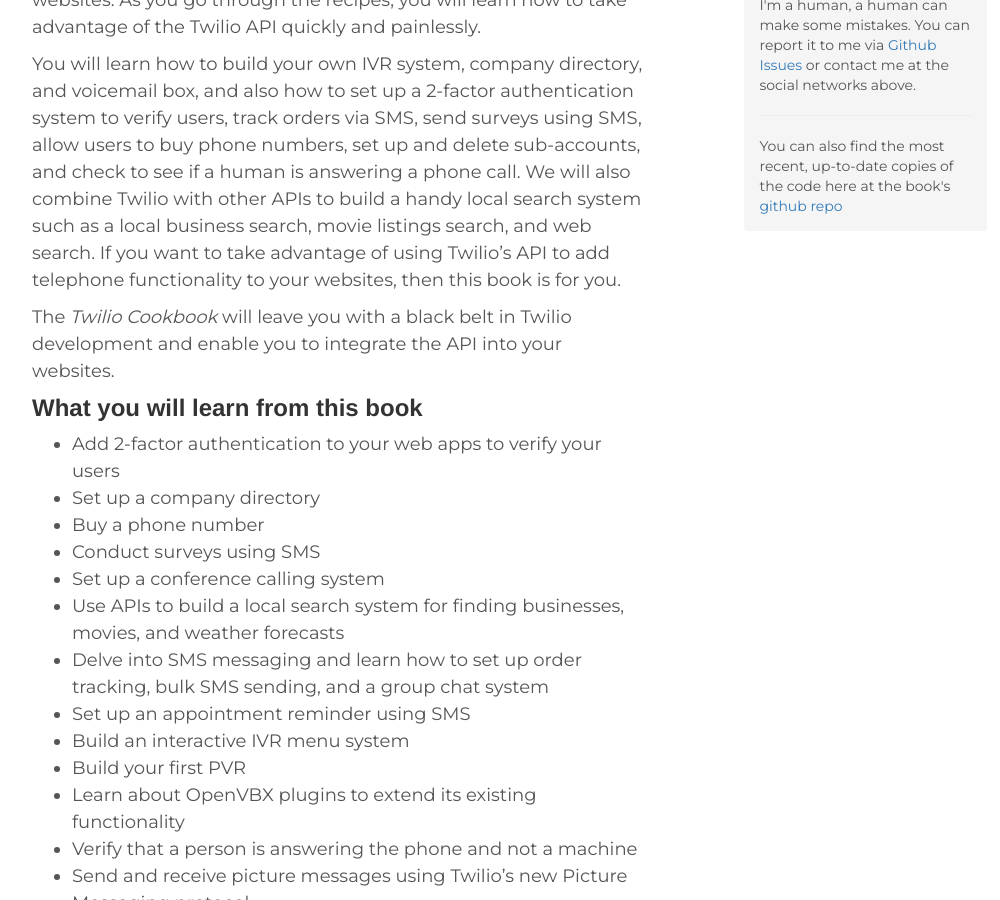
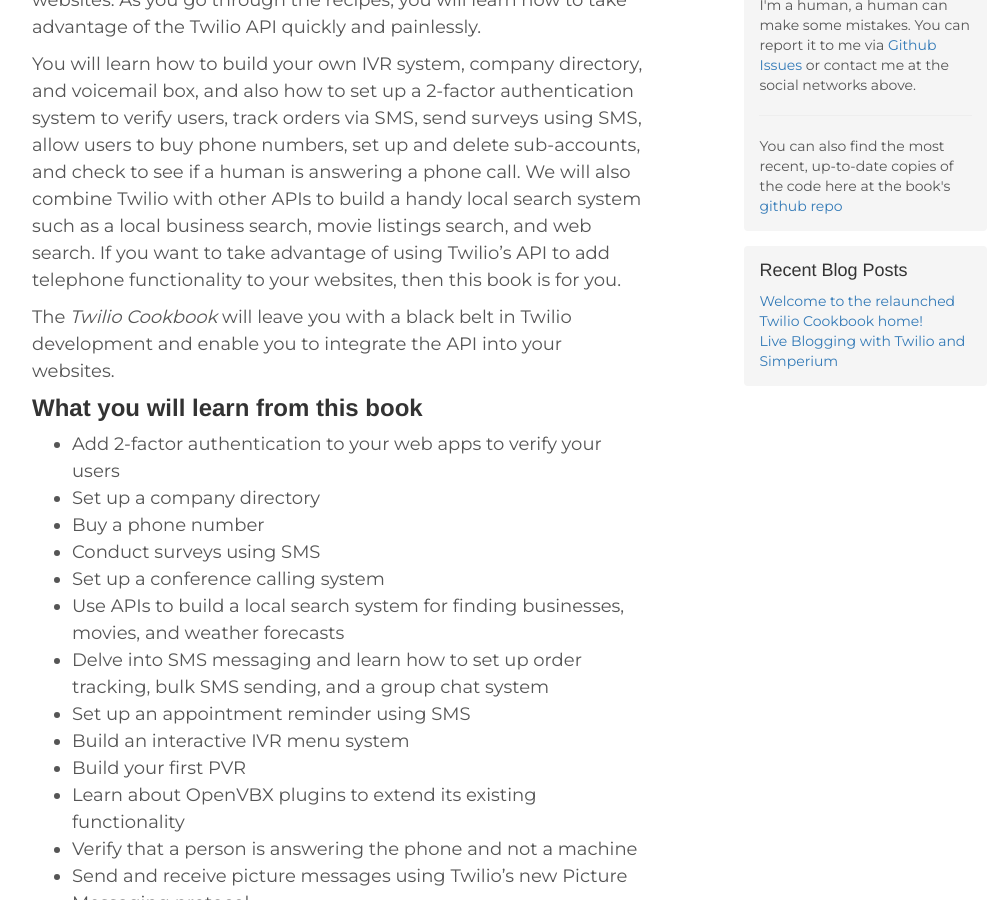
Before and after one commit to freekrai/TwilioCookbook, a Jekyll site: the page built from index.md, in a window 1280 px wide and 900 px high, scrolled down 878 px. Shown: the whole window, without its empty margins (138-1138 px from the left). Built offline with Jekyll 4.4.1, drawn with Linux system fonts in a browser that asks for light colours; nearby versions of some CDN libraries.

Commit message:
first push

```diff
--- a/_includes/sidebar.html
+++ b/_includes/sidebar.html
@@ -11,13 +11,22 @@
 	<hr>
 	<p>You can follow me at <strong><a href="http://twitter.com/freekrai">Twitter</a>, <a href="https://plus.google.com/110703673421158974551/posts">Google+</a>, <a href="https://github.com/freekrai">Github.</a></strong> and my <strong><a href="http://rogerstringer.com">blog.</a></strong></p>
 	<hr>
-	<p><a class="btn btn-danger" href="/about/">Read More</a></p>
+	<p><a class="btn btn-danger" href="/about/" style="width:100%">Read More</a></p>
 </div>
 <div class="sidebar-module sidebar-module-inset">
 	<h4>How Can I Report A Bug?</h4>
 	<p>I'm a human, a human can make some mistakes. You can report it to me via&nbsp;<a href="https://github.com/freekrai/TwilioCookbook/issues">Github Issues</a>&nbsp;or contact me at the social networks above.</p>
 	<hr>
 	<p>You can also find the most recent, up-to-date copies of the code here at the book's <a href="https://github.com/freekrai/TwilioCookbook/">github repo</a></p>
+</div>
+
+<div class="sidebar-module sidebar-module-inset">
+	<h4>Recent Blog Posts</h4>
+	<ol class="list-unstyled">
+	{% for post in site.posts %}
+		<li><a href="{{ site.baseurl }}{{ post.url }}">{{ post.title }}</a></li>
+	{% endfor %}
+	</ol>
 </div>
 <!--
 <div class="sidebar-module sidebar-module-inset">
```
Also changed, not shown: _layouts/default.html (+2 -5 lines).
